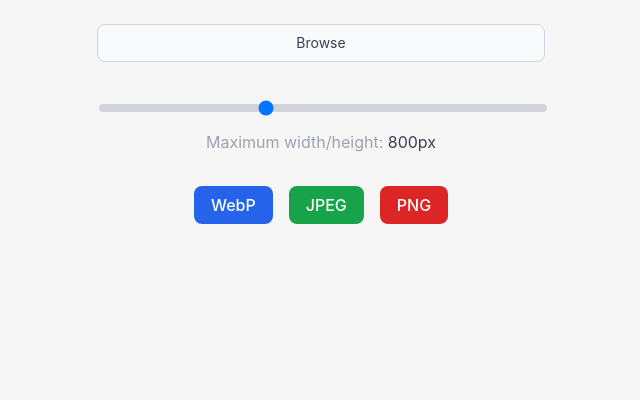
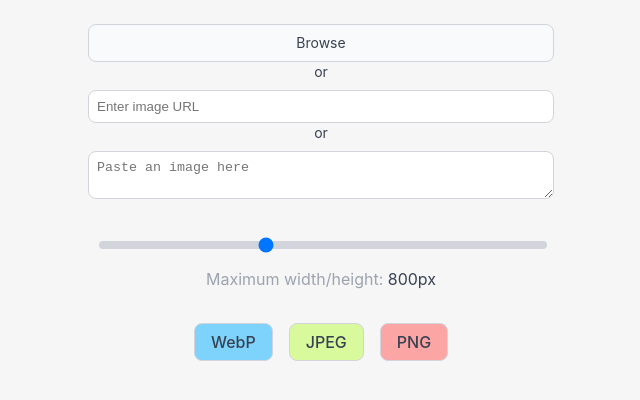
Before and after one commit to uvmain/image-converter, a Vue app: page / in a window 1280 px wide. Shown: the top 400 px of the page, without its empty margins (319-959 px from the left). Built offline with nearby package versions, Linux system fonts and the light colour scheme.

Commit message:
can now paste an image in

```diff
--- a/src/App.vue
+++ b/src/App.vue
@@ -4,6 +4,7 @@
 const imageUrl = ref<string | null>(null);
 const imageSize = ref<number>(800);
 const fileName = ref<string | undefined>('');
+const imageUrlInput = ref<string>('');
 
 function onFileChange(event: Event) {
   const target = event.target as HTMLInputElement;
@@ -13,8 +14,45 @@
     const reader = new FileReader();
     reader.onload = () => {
       imageUrl.value = reader.result as string;
+      imageUrlInput.value = '';
     };
     reader.readAsDataURL(file);
+  }
+}
+
+async function onUrlChange() {
+  try {
+    const response = await fetch(imageUrlInput.value);
+    if (!response.ok) throw new Error('Network response was not ok');
+    const blob = await response.blob();
+    const reader = new FileReader();
+    reader.onloadend = () => {
+      imageUrl.value = reader.result as string;
+      fileName.value = imageUrlInput.value.split('/').pop()?.split('?')[0];
+    };
+    reader.readAsDataURL(blob);
+  } catch (error) {
+    alert('Failed to load image. Please check the URL and try again.');
+  }
+}
+
+function onPaste(event: ClipboardEvent) {
+  const items = event.clipboardData?.items;
+  if (items) {
+    for (const item of items) {
+      if (item.type.startsWith('image/')) {
+        const file = item.getAsFile();
+        if (file) {
+          fileName.value = 'pasted_image';
+          const reader = new FileReader();
+          reader.onload = () => {
+            imageUrl.value = reader.result as string;
+            imageUrlInput.value = '';
+          };
+          reader.readAsDataURL(file);
+        }
+      }
+    }
   }
 }
 
@@ -25,7 +63,8 @@
   img.src = imageUrl.value;
   img.onload = () => {
     const canvas = document.createElement('canvas');
-    const maxDimension = Math.min(imageSize.value, img.width, img.height);
+
+    const maxDimension = Math.min(imageSize.value, Math.max(img.width, img.height));
     const aspectRatio = img.width / img.height;
     if (aspectRatio > 1) {
       canvas.width = maxDimension;
@@ -51,14 +90,14 @@
 }
 
 const outputFileName = computed(() => {
-  return encodeURI(fileName.value?.replaceAll(' ','_').toLocaleLowerCase() || '').replace(/\.[^/.]+$/, "")
+  return encodeURI(fileName.value?.replaceAll(' ','_').toLocaleLowerCase() || '').replace(/\.[^/.]+$/, "");
 });
 </script>
 
 <template>
-  <div class="bg-light text-gray-700 min-h-screen min-w-screen">
+  <div class="bg-light text-gray-700 min-h-screen min-w-screen" @paste="onPaste">
     <div class="flex flex-col items-center gap-10 p-6">
-      <div class="w-md flex flex-col gap-2">
+      <div class="flex flex-col gap-0">
         <input
           type="file"
           @change="onFileChange"
@@ -68,22 +107,38 @@
         />
         <label
           for="fileInput"
-          class="block text-sm text-gray-700 border-1 border-solid border-gray-300 rounded-lg cursor-pointer bg-gray-50 focus:outline-none p-2 text-center hover:bg-gray-200"
+          class="block text-sm text-gray-700 border-1 border-solid border-gray-300 rounded-lg cursor-pointer bg-gray-50 focus:outline-none p-2 text-center hover:bg-gray-200 w-28rem"
         >
           Browse
         </label>
-        <div v-if="fileName">
+        <span class="text-sm">
+          or
+        </span>
+        <input
+          v-model="imageUrlInput"
+          @change="onUrlChange"
+          placeholder="Enter image URL"
+          class="block w-28rem mt-2 p-2 border-1 border-solid border-gray-300 rounded-lg focus:outline-none focus:ring-2 focus:ring-blue-600"
+        />
+        <span class="text-sm">
+          or
+        </span>
+        <textarea
+          placeholder="Paste an image here"
+          class="block w-28rem mt-2 p-2 border-1 border-solid border-gray-300 rounded-lg focus:outline-none focus:ring-2 focus:ring-blue-600"
+        ></textarea>
+        <span v-if="fileName">
           {{ fileName }}
-        </div>
+        </span>
         <div v-if="imageUrl" class="mt-4">
           <img
             :src="imageUrl"
             alt="Uploaded Image"
-            class="rounded-lg shadow-md w-full object-contain"
+            class="rounded-lg shadow-md w-28rem object-contain"
           />
         </div>
       </div>
-      <div class="w-full flex flex-col gap-4 w-md">
+      <div class="w-28rem flex flex-col gap-4 w-md">
         <input
           v-model="imageSize"
           type="range"
@@ -102,9 +157,9 @@
         </div>
         <div class="flex justify-center mt-4">
           <div class="flex flex-row gap-4">
-            <button @click="downloadImage('webp')" class="bg-blue-600 text-white rounded-lg px-4 py-2 hover:bg-blue-700 outline-none focus:ring-2 focus:ring-blue-500">WebP</button>
-            <button @click="downloadImage('jpeg')" class="bg-green-600 text-white rounded-lg px-4 py-2 hover:bg-green-700 outline-none focus:ring-2 focus:ring-green-500">JPEG</button>
-            <button @click="downloadImage('png')" class="bg-red-600 text-white rounded-lg px-4 py-2 hover:bg-red-700 outline-none focus:ring-2 focus:ring-red-500">PNG</button>
+            <button @click="downloadImage('webp')" class="border-1 border-solid border-gray-300 bg-sky-300 text-gray-700 rounded-lg px-4 py-2 hover:bg-sky-400 outline-none focus:ring-2 focus:ring-sky-300">WebP</button>
+            <button @click="downloadImage('jpeg')" class="border-1 border-solid border-gray-300 bg-lime-200 text-gray-700 rounded-lg px-4 py-2 hover:bg-lime-400 outline-none focus:ring-2 focus:ring-lime-300">JPEG</button>
+            <button @click="downloadImage('png')" class="border-1 border-solid border-gray-300 bg-red-300 text-gray-700 rounded-lg px-4 py-2 hover:bg-red-400 outline-none focus:ring-2 focus:ring-red-300">PNG</button>
           </div>
         </div>
       </div>
```
